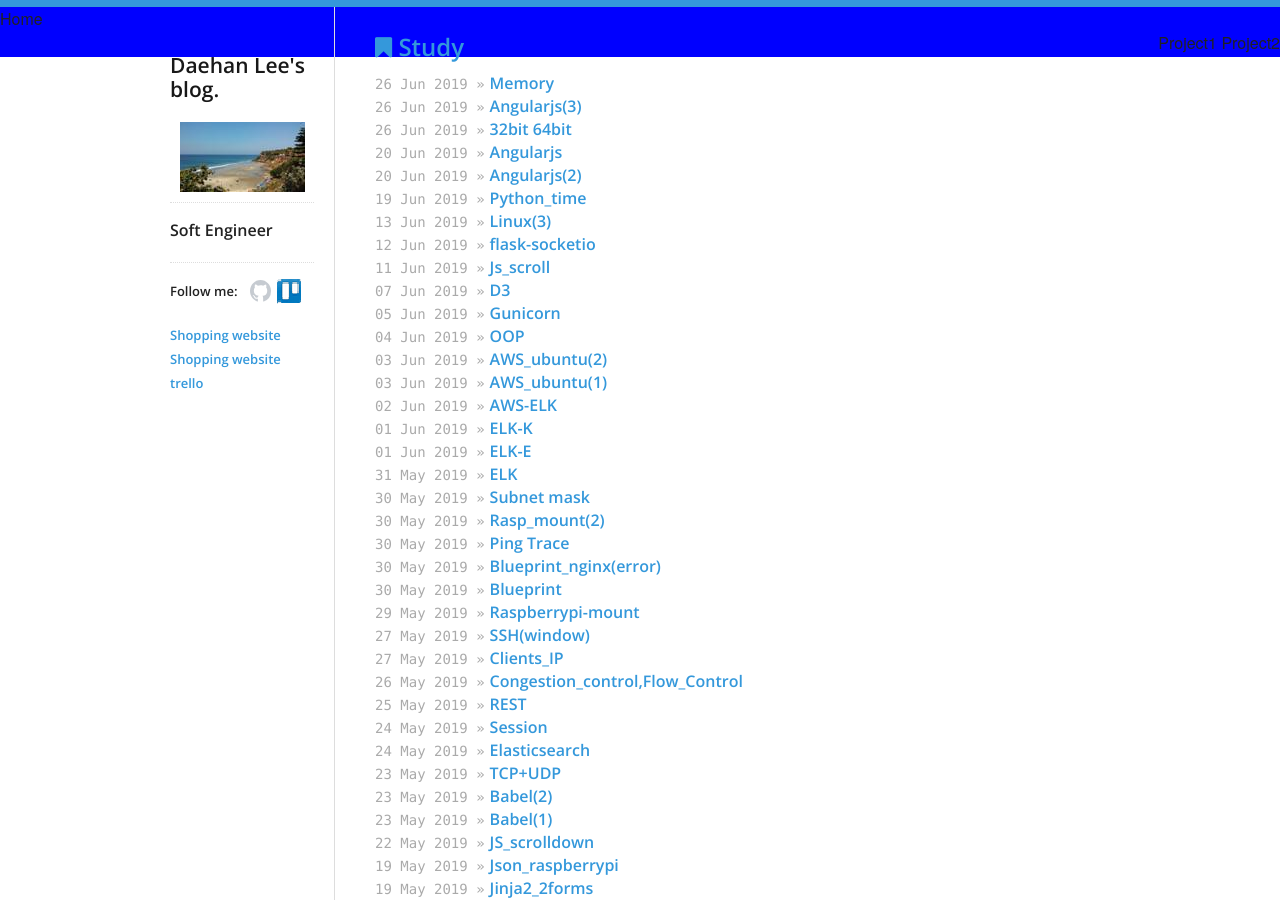
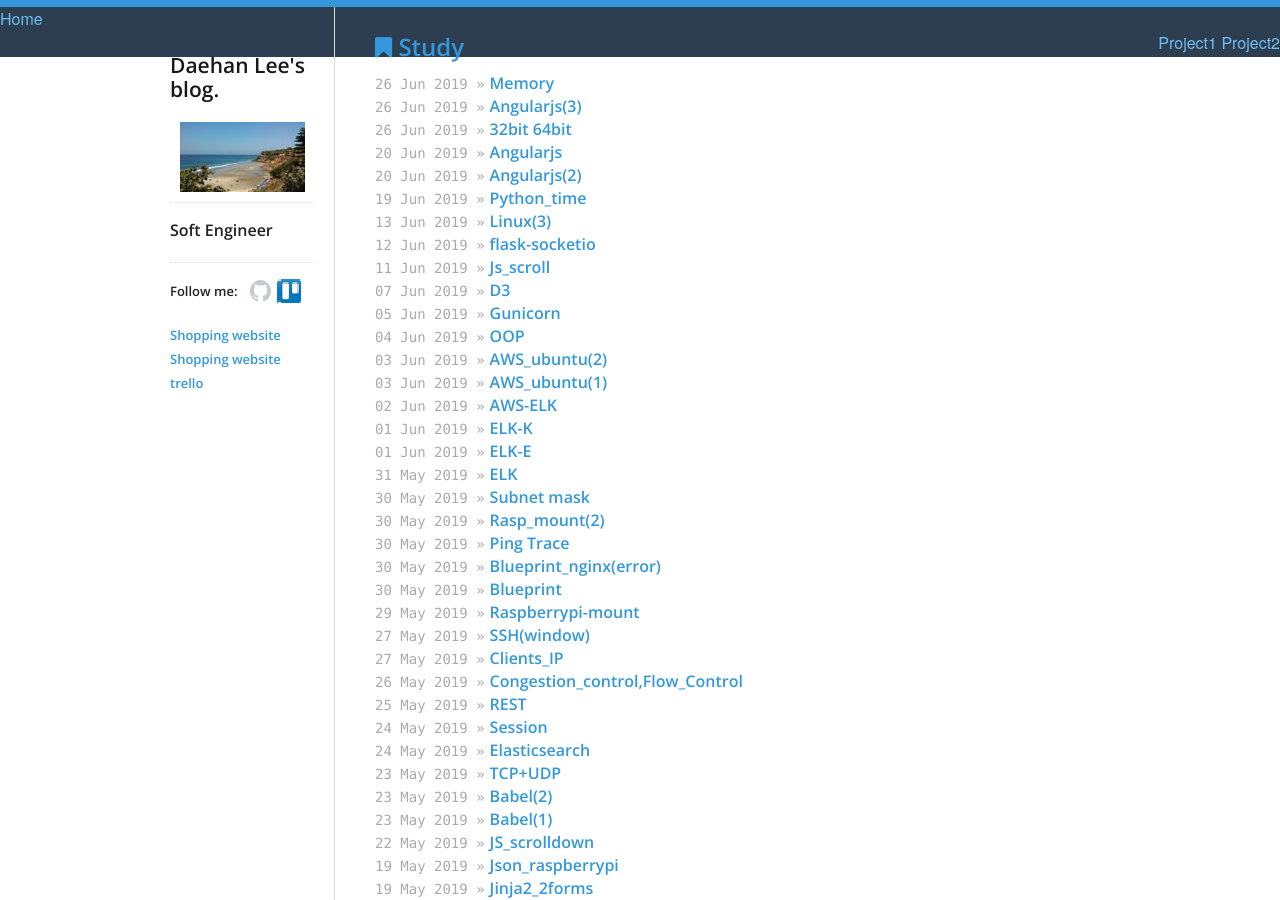
Before and after one commit to daehan0226/Study, a Jekyll site: the page built from index.html, in a window 1280 px wide and 900 px high. Built offline with Jekyll 4.4.1, drawn with Linux system fonts in a browser that asks for light colours.

Commit message:
Update default.html

```diff
--- a/_layouts/default.html
+++ b/_layouts/default.html
@@ -19,8 +19,12 @@
   <link href="https://maxcdn.bootstrapcdn.com/font-awesome/4.7.0/css/font-awesome.min.css" rel="stylesheet" integrity="sha384-wvfXpqpZZVQGK6TAh5PVlGOfQNHSoD2xbE+QkPxCAFlNEevoEH3Sl0sibVcOQVnN" crossorigin="anonymous">
 </head>
 <body>
-  <div style="position: fixed; width: 100%; height: 50px; background-color: blue;">
-    <div>Home</div> <div style="text-align: right;">Project1 Project2</div>
+  <div style="position: fixed; width: 100%; height: 50px; background-color: #2d3e50;">
+    <div><a href="https://foxlee.ga/" style="color:#6FBEF3;">Home</a></div>
+    <div style="text-align: right;">
+      <a href="https://shop.foxlee-p.ga/" style="color:#6FBEF3;">Project1</a>
+      <a href="https://patent.foxlee.ga/" style="color:#6FBEF3;">Project2</a>
+    </div>
   </div>
   <div class="container">
     <div class="four columns sidebar" style="width:15%">
```
